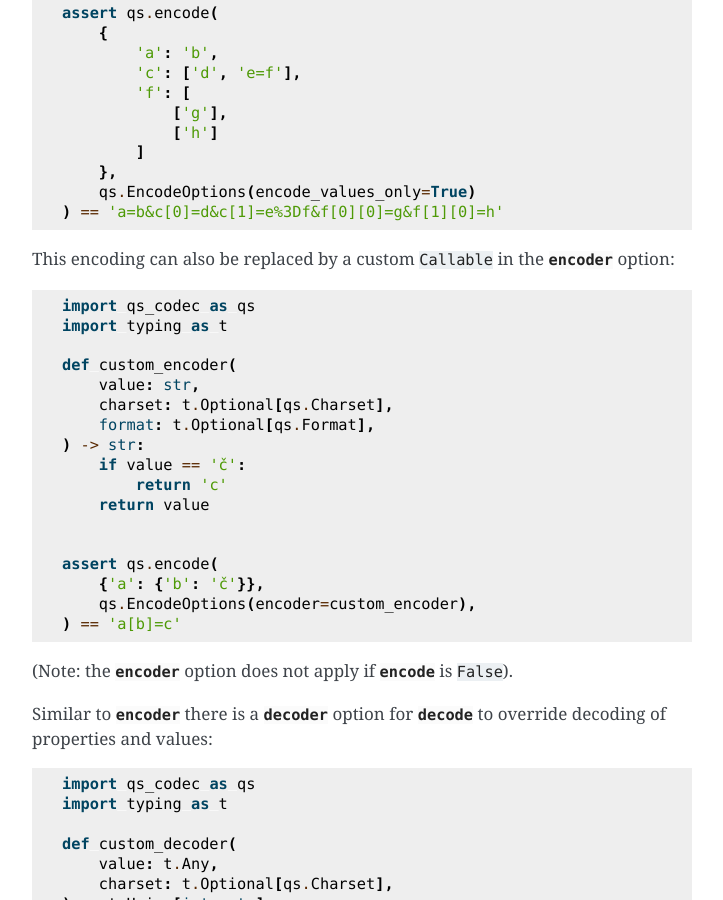
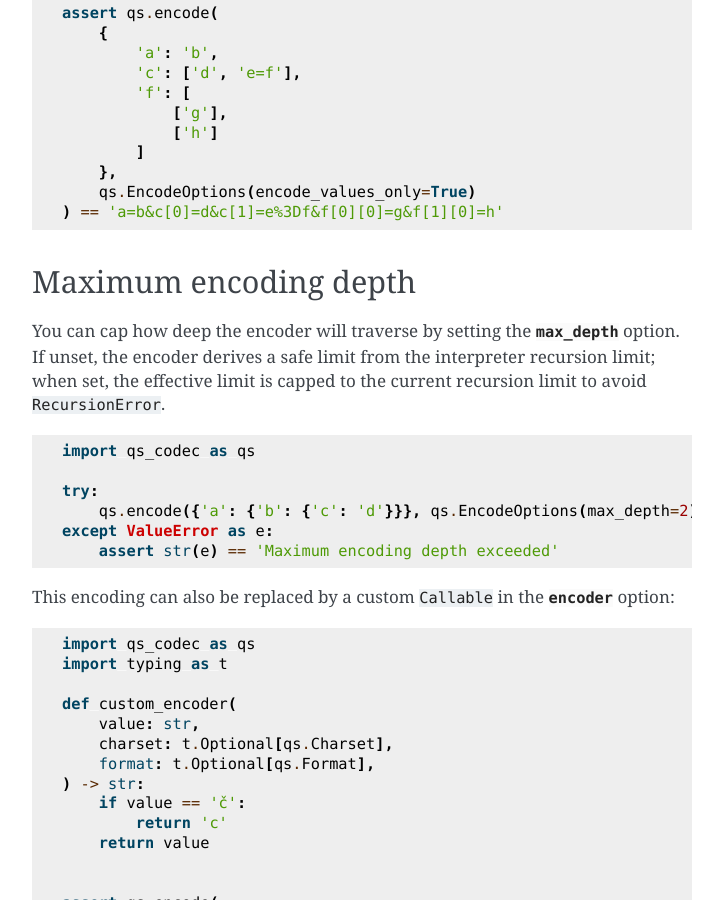
Before and after one commit to techouse/qs_codec, a Sphinx documentation site: the page built from docs/README.rst, in a window 1280 px wide and 900 px high, scrolled down 7097 px. Shown: the whole window, without its empty margins (388-1111 px from the left). Built offline with Sphinx 7.4.7, drawn with Linux system fonts in a browser that asks for light colours; some of the changed text lies outside the part shown.

Commit message:
refactor: implement max depth option for encoding and enhance related documentation

```diff
--- a/docs/README.rst
+++ b/docs/README.rst
@@ -408,6 +408,23 @@ Encoding can be disabled for keys by setting the
        },
        qs.EncodeOptions(encode_values_only=True)
    ) == 'a=b&c[0]=d&c[1]=e%3Df&f[0][0]=g&f[1][0]=h'
+
+Maximum encoding depth
+^^^^^^^^^^^^^^^^^^^^^^
+
+You can cap how deep the encoder will traverse by setting the
+:py:attr:`max_depth <qs_codec.models.encode_options.EncodeOptions.max_depth>` option. If unset, the encoder derives a
+safe limit from the interpreter recursion limit; when set, the effective limit is capped to the current recursion
+limit to avoid ``RecursionError``.
+
+.. code:: python
+
+   import qs_codec as qs
+
+   try:
+       qs.encode({'a': {'b': {'c': 'd'}}}, qs.EncodeOptions(max_depth=2))
+   except ValueError as e:
+       assert str(e) == 'Maximum encoding depth exceeded'
 
 This encoding can also be replaced by a custom ``Callable`` in the
 :py:attr:`encoder <qs_codec.models.encode_options.EncodeOptions.encoder>` option:
--- a/docs/index.rst
+++ b/docs/index.rst
@@ -29,7 +29,7 @@ Highlights
 - Pluggable hooks: custom ``encoder``/``decoder`` callables; options to sort keys, filter output, and control percent-encoding (keys-only, values-only).
 - Nulls & empties: ``strict_null_handling`` and ``skip_nulls``; support for empty lists/arrays when desired.
 - Dates: ``serialize_date`` for ISO 8601 or custom (e.g., UNIX timestamp).
-- Safety limits: configurable nesting depth, parameter limit, and list index limit; optional strict-depth errors; duplicate-key strategies (combine/first/last).
+- Safety limits: configurable decode depth and encode max depth, parameter limit, and list index limit; optional strict-depth errors; duplicate-key strategies (combine/first/last).
 - Extras: numeric entity decoding (e.g. ``&#9786;`` → ☺), alternate delimiters/regex, and query-prefix helpers.
 
 Compatibility
```
Also changed, not shown: README.rst (+18 -1 lines), 4 other files.
